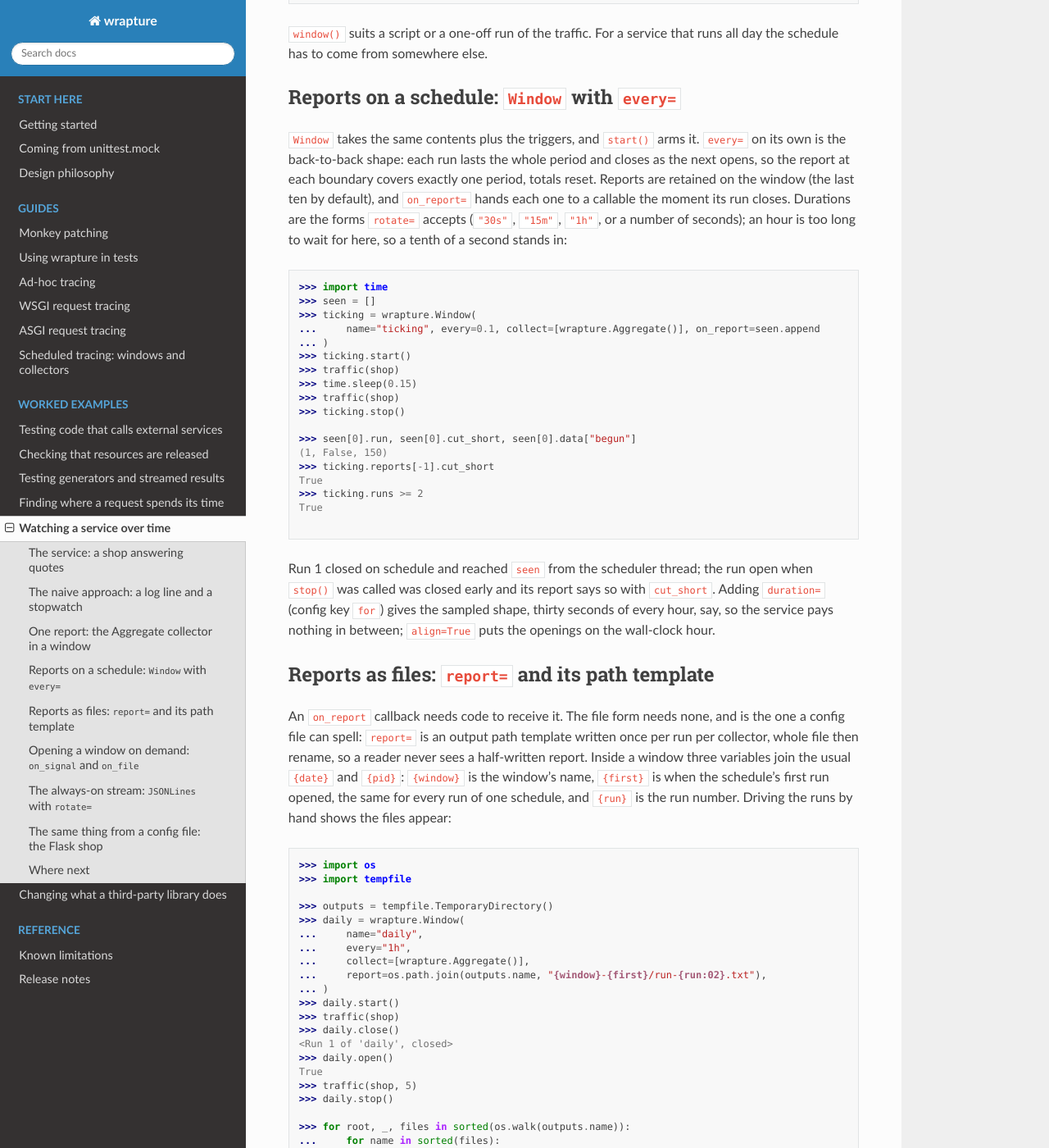
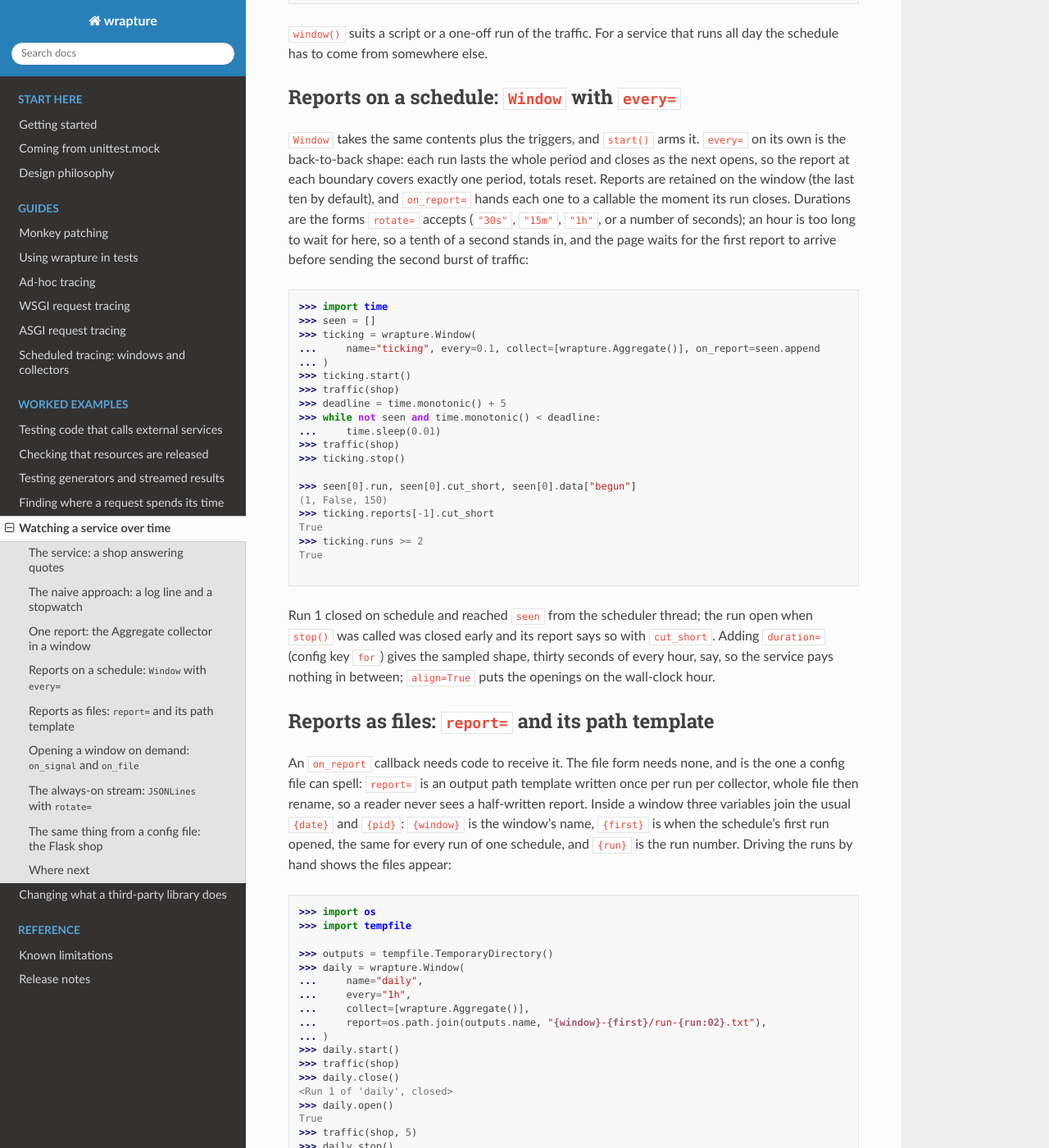
Before and after one commit to GrahamDumpleton/wrapture, a Sphinx documentation site: the page built from docs/example-service-over-time.md, in a window 1280 px wide and 1400 px high, scrolled down 2733 px. Shown: the whole window at 82% size. Built offline with Sphinx 7.4.7 and the Read the Docs theme 3.1.0, drawn with Linux system fonts in a browser that asks for light colours; some of the changed text lies outside the part shown.

Commit message:
Make worked example doctests robust to slow runners and Windows paths

````diff
--- a/docs/example-service-over-time.md
+++ b/docs/example-service-over-time.md
@@ -168,7 +168,8 @@ retained on the window (the last ten by default), and `on_report=`
 hands each one to a callable the moment its run closes. Durations
 are the forms `rotate=` accepts (`"30s"`, `"15m"`, `"1h"`, or a
 number of seconds); an hour is too long to wait for here, so a tenth
-of a second stands in:
+of a second stands in, and the page waits for the first report to
+arrive before sending the second burst of traffic:
 
 ```python
 >>> import time
@@ -178,7 +179,9 @@ of a second stands in:
 ... )
 >>> ticking.start()
 >>> traffic(shop)
->>> time.sleep(0.15)
+>>> deadline = time.monotonic() + 5
+>>> while not seen and time.monotonic() < deadline:
+...     time.sleep(0.01)
 >>> traffic(shop)
 >>> ticking.stop()
 
@@ -229,9 +232,9 @@ True
 >>> traffic(shop, 5)
 >>> daily.stop()
 
->>> for root, _, files in sorted(os.walk(outputs.name)):
-...     for name in sorted(files):
-...         print(os.path.relpath(os.path.join(root, name), outputs.name))
+>>> from pathlib import Path
+>>> for path in sorted(Path(outputs.name).rglob("run-*.txt")):
+...     print(path.relative_to(outputs.name).as_posix())
 daily-...T...-...-.../run-01.txt
 daily-...T...-...-.../run-02.txt
 
````
Also changed, not shown: docs/example-request-timing.md (+2 -2 lines).
